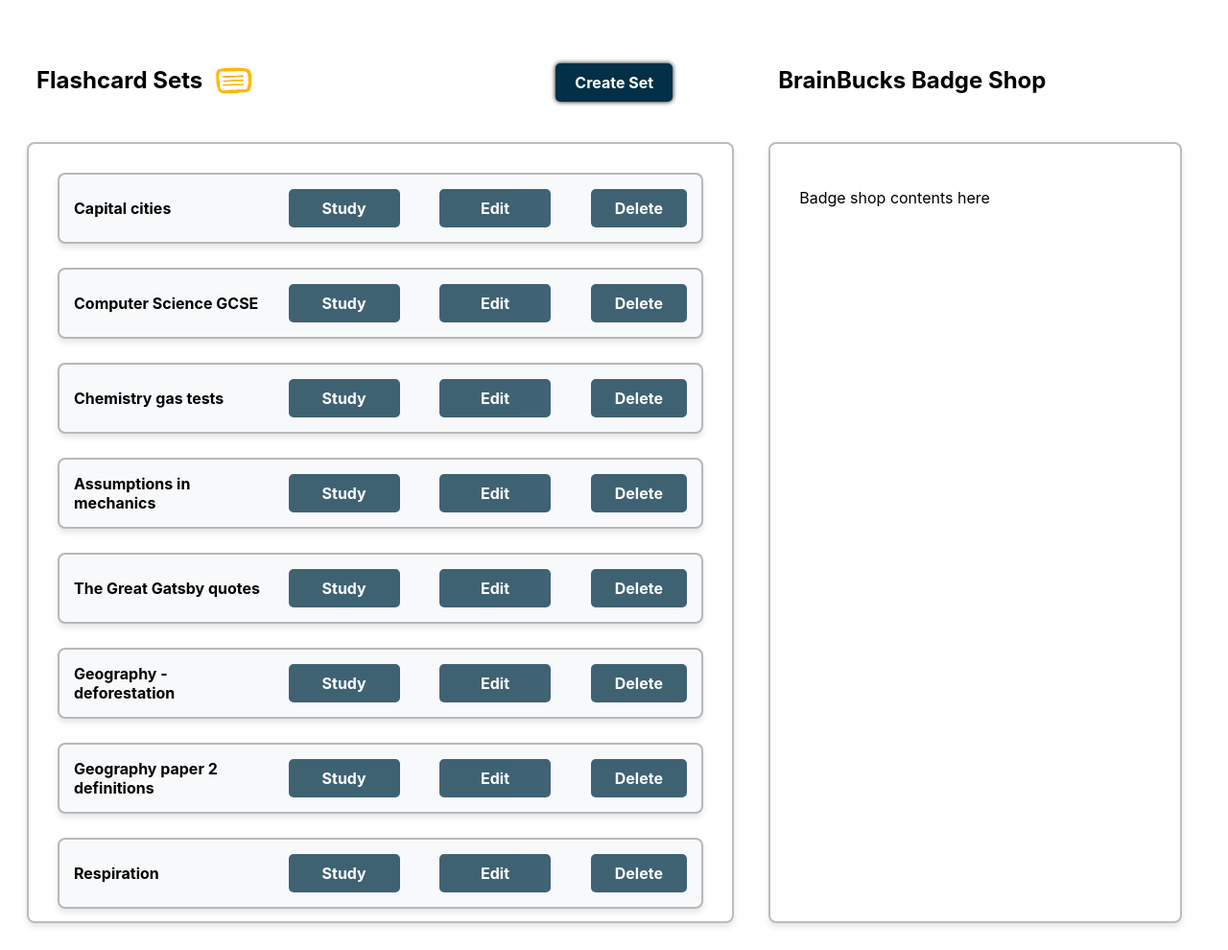
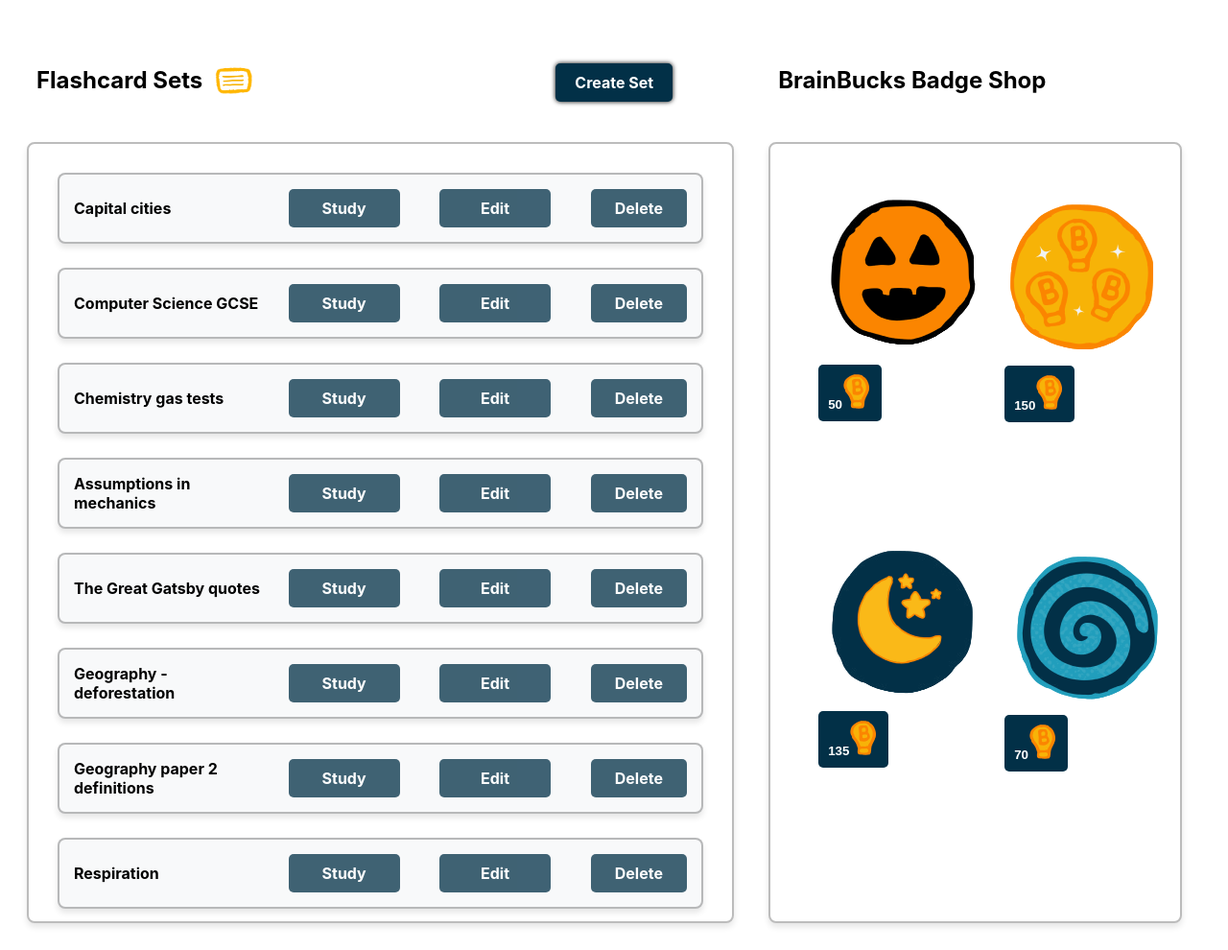
Before and after one commit to EmmaChantrey/flashcards, a Django app: page /dashboard/ in a window 1280 px wide. Shown: the part 187-1177 px from the top of the page at 96% size. Run offline with Django 4.2, Linux system fonts and the light colour scheme; a user stored in the database is signed in; data comes from the database, SQL or seed files in the repository; both versions use the stored data as it was after the commit.

Commit message:
badges added to database, badge shop layout progress

```diff
--- a/cards/templates/cards/dashboard.html
+++ b/cards/templates/cards/dashboard.html
@@ -57,31 +57,33 @@
             <h2>BrainBucks Badge Shop</h2>
         </div>
         <div class="scrollbox">
-            <p>Badge shop contents here</p>
-        </div>
-    </div>
-</div>
-        <!-- <div class="badges">
+            <div class="study-grid">
                 {% for badge in badges %}
-            <div class="badge-box">
-                <div class="badge-title">
+                    <!-- <div class="badge-title">
                         {{ badge.name }}
                     </div>
                     <div class="badge-description">
                         {{ badge.description }}
-                </div>
+                    </div> -->
+                    <div class="badge-box">
                         <div class="badge-image">
                             <img src="{% static badge.image %}" alt="{{ badge.name }}">
                         </div>
+                        <div class="badge-buttons">
+                            <form action="" method="post" class="purchase-badge-form">
+                                {% csrf_token %}
+                                <button type="submit">{{ badge.price }}<img src="{% static 'images/brainbuck.png' %}" alt="BrainBucks"></button>
+                            </form>
                         </div>
+                    </div>
+
                 {% empty %}
                 <p>No badges found.</p>
                 {% endfor %}
-        </div> -->
-
             </div>
         </div>
-
+    </div>
+</div>
 
 <script>
     function confirmDelete() {
--- a/cards/views.py
+++ b/cards/views.py
@@ -17,10 +17,9 @@ from .forms import SignUpForm, FlashcardSetTitle, FlashcardTermDefs
 from django.forms import modelform_factory, modelformset_factory
 from django.contrib import messages
 from django import forms
-from .models import FlashcardSet, Flashcard
+from .models import FlashcardSet, Flashcard, Badge
 from django.db.models import Case, When
 from spaced_repetition import get_lineup, get_overdue_flashcards, ease_factor_calculation
-
 
 from django.views.generic import (
     ListView,
@@ -84,10 +83,12 @@ def login_view(request):
 @login_required
 def dashboard(request):
     flashcard_sets = FlashcardSet.objects.filter(user=request.user.profile)
+    badges = Badge.objects.all()
 
     return render(request, 'cards/dashboard.html', {
         'flashcard_sets': flashcard_sets,
         'username': request.user.username,
+        'badges': badges,
     })
 
 
```
Also changed, not shown: db.sqlite3, static/images/badges/1.png (added), static/images/badges/2.png (added), static/images/badges/3.png (added), static/images/badges/4.png (added), static/images/brainbuck.png (added). Lines whose indentation alone changed are shown as unchanged.
